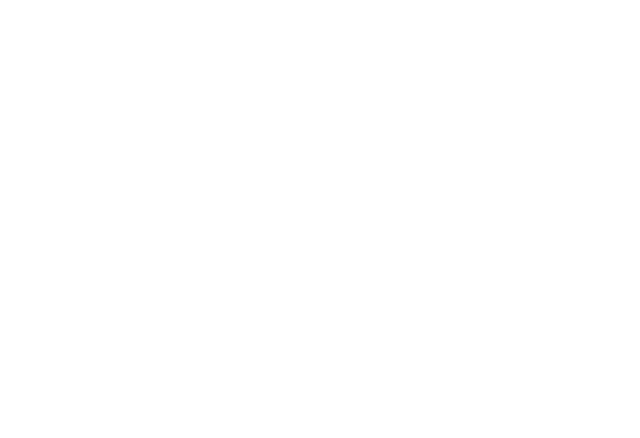
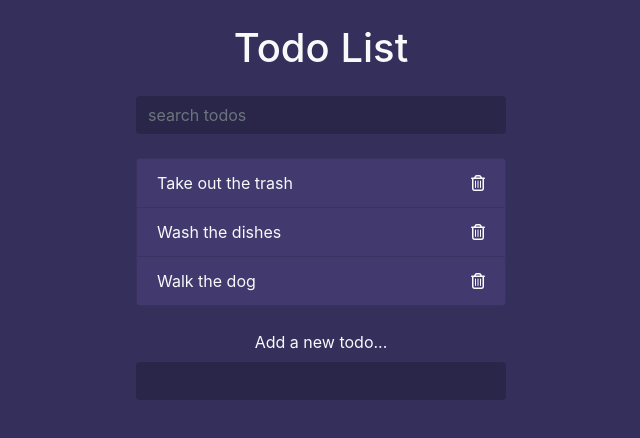
Before and after one commit to theoverse/todo-app-js, a plain HTML site: page index.html in a window 1280 px wide. Shown: the whole page, without its empty margins (319-959 px from the left). Drawn offline with nearby package versions, Linux system fonts and the light colour scheme.

Commit message:
added app html template, css and bootstrap styling

```diff
--- a/index.html
+++ b/index.html
@@ -10,6 +10,37 @@
 </head>
 <body>
 
+    <div class="container">
+
+        <header class="text-center text-light my-4">
+            <h1 class="mb-4">Todo List</h1>
+            <form class="search">
+                <input type="text" class="form-control m-auto" name="search" placeholder="search todos">
+            </form>
+        </header>
+
+        <ul class="list-group todos mx-auto text-light">
+            <li class="list-group-item d-flex justify-content-between align-items-center">
+                <span>Take out the trash</span>
+                <i class="far fa-trash-alt delete"></i>
+            </li>
+            <li class="list-group-item d-flex justify-content-between align-items-center">
+                <span>Wash the dishes</span>
+                <i class="far fa-trash-alt delete"></i>
+            </li>
+            <li class="list-group-item d-flex justify-content-between align-items-center">
+                <span>Walk the dog</span>
+                <i class="far fa-trash-alt delete"></i>
+            </li>
+        </ul>
+
+        <form class="add text-center my-4">
+            <label class="text-light">Add a new todo...</label>
+            <input type="text" class="form-control m-auto" name="add">
+        </form>
+
+    </div>
+
     <script src="app.js"></script>
 </body>
 </html>
--- a/styles.css
+++ b/styles.css
@@ -0,0 +1,23 @@
+body {
+    background: #352f5b
+}
+
+input[type=text],
+input[type=text]:focus {
+    color: #fff;
+    border: none;
+    background: rgba(0,0,0,0.2);
+    max-width: 400px;
+}
+
+.container {
+    max-width: 400px;
+}
+
+.todos li {
+    background: #423a6f;
+}
+
+.delete {
+    cursor: pointer
+}
```
